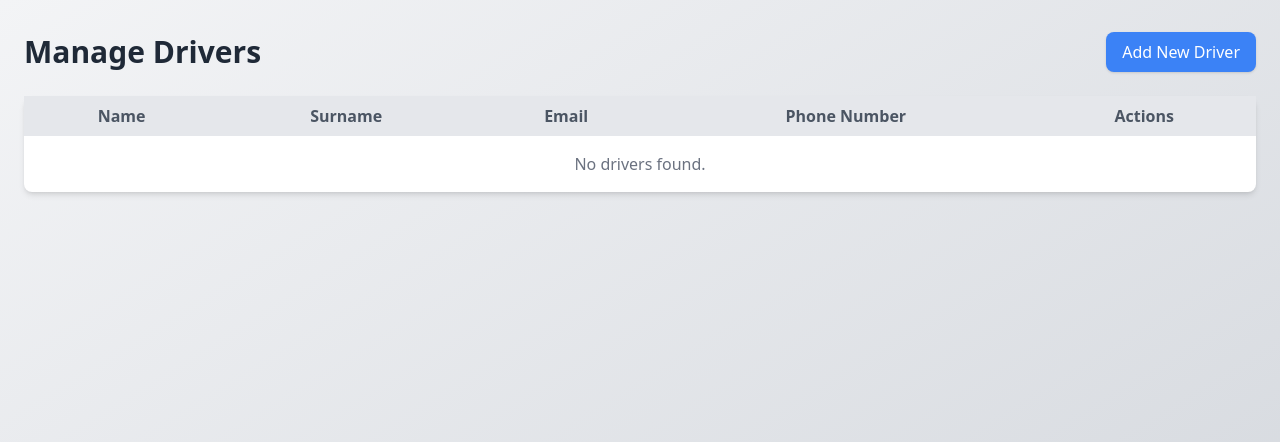
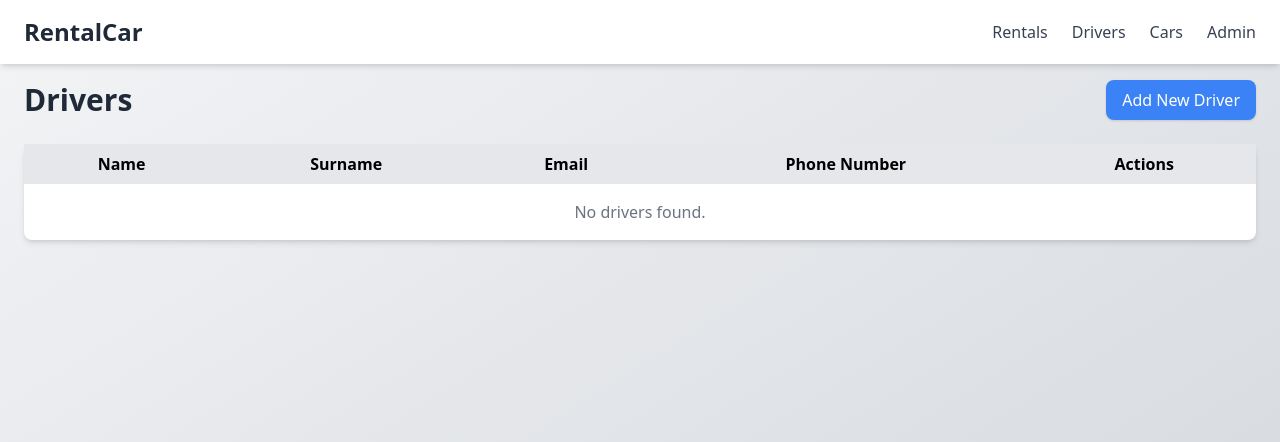
Before and after one commit to Jonathancassara/RentalCar, a Django app: page /rentals/drivers/ in a window 1280 px wide. Shown: the top 442 px of the page. Run offline with Django 5.2, Linux system fonts and the light colour scheme; data that the repository does not hold is empty.

Commit message:
upgrade driver list
navbar add

```diff
--- a/RentalCar/Frontend/templates/Frontend/driver_list.html
+++ b/RentalCar/Frontend/templates/Frontend/driver_list.html
@@ -4,14 +4,16 @@
 <head>
     <meta charset="UTF-8">
     <meta name="viewport" content="width=device-width, initial-scale=1.0">
-    <title>Drivers Management</title>
+    <title>Drivers List</title>
     <link href="{% static 'css/output.css' %}" rel="stylesheet">
 </head>
 <body class="bg-gradient-to-br from-gray-100 to-gray-300 min-h-screen">
-    <div class="container mx-auto py-8 px-6">
-        <!-- Page Header -->
+    {% include 'Frontend/navbar.html' %} <!-- Include the fixed navbar -->
+
+    <div class="container mx-auto pt-20 px-6">
+        <!-- Header Section -->
         <div class="flex justify-between items-center mb-6">
-            <h1 class="text-3xl font-bold text-gray-800">Manage Drivers</h1>
+            <h1 class="text-3xl font-bold text-gray-800">Drivers</h1>
             <a href="{% url 'create_driver' %}"
                class="bg-blue-500 text-white px-4 py-2 rounded-lg shadow hover:bg-blue-600 transition-all">
                 Add New Driver
@@ -19,9 +21,8 @@
         </div>
 
         <!-- Drivers Table -->
-        <div class="bg-white shadow-md rounded-lg">
-            <table class="w-full table-auto">
-                <thead class="bg-gray-200 text-gray-600">
+        <table class="w-full bg-white shadow-md rounded-lg">
+            <thead class="bg-gray-200">
                 <tr>
                     <th class="px-4 py-2">Name</th>
                     <th class="px-4 py-2">Surname</th>
@@ -30,12 +31,12 @@
                     <th class="px-4 py-2">Actions</th>
                 </tr>
             </thead>
-                <tbody class="text-gray-700">
+            <tbody>
                 {% for driver in drivers %}
                 <tr class="border-b hover:bg-gray-100">
                     <td class="px-4 py-2">{{ driver.name }}</td>
                     <td class="px-4 py-2">{{ driver.surname }}</td>
-                        <td class="px-4 py-2">{{ driver.email }}</td>
+                    <td class="px-4 py-2">{{ driver.email|default:"N/A" }}</td>
                     <td class="px-4 py-2">{{ driver.phone_number }}</td>
                     <td class="px-4 py-2 flex space-x-2">
                         <a href="{% url 'update_driver' driver.pk %}"
@@ -56,6 +57,5 @@
             </tbody>
         </table>
     </div>
-    </div>
 </body>
 </html>
```
Lines whose indentation alone changed are shown as unchanged.
